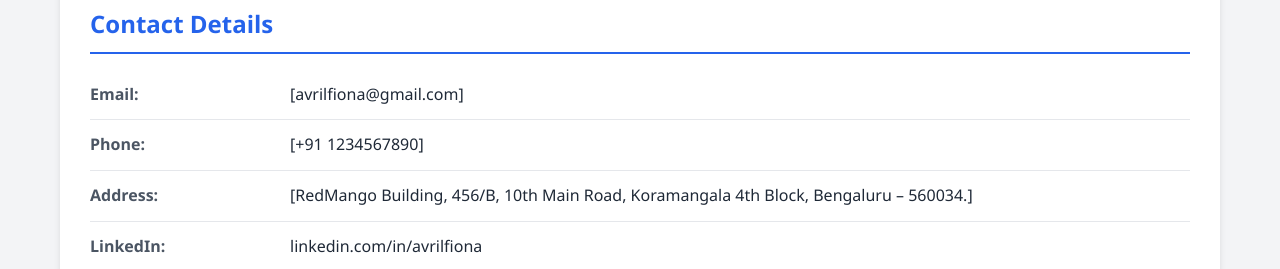
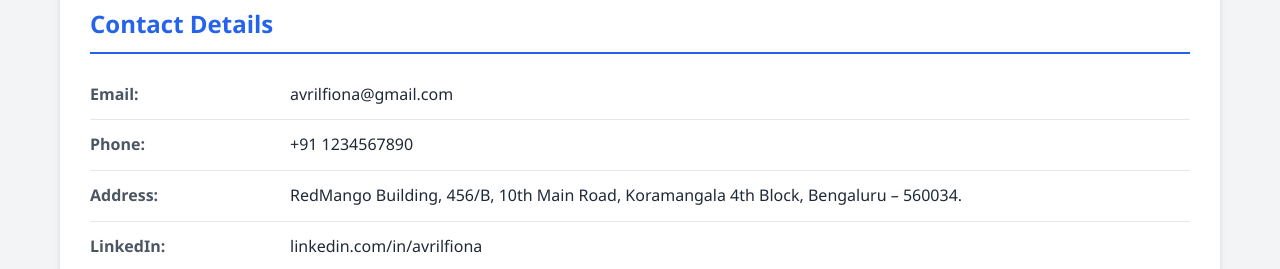
Before and after one commit to avrilfiona29/Web_Tech_Assignment-1, a plain HTML site: page biodata.html in a window 1280 px wide. Shown: the part 677-946 px from the top of the page. Drawn offline with Linux system fonts and the light colour scheme.

Commit message:
biodata.html

```diff
--- a/biodata.html
+++ b/biodata.html
@@ -59,15 +59,15 @@
                     <table class="biodata-table">
                         <tr>
                             <td class="label">Email:</td>
-                            <td>[avrilfiona@gmail.com]</td>
+                            <td>avrilfiona@gmail.com</td>
                         </tr>
                         <tr>
                             <td class="label">Phone:</td>
-                            <td>[+91 1234567890]</td>
+                            <td>+91 1234567890</td>
                         </tr>
                         <tr>
                             <td class="label">Address:</td>
-                            <td>[RedMango Building, 456/B, 10th Main Road, Koramangala 4th Block, Bengaluru – 560034.]</td>
+                            <td>RedMango Building, 456/B, 10th Main Road, Koramangala 4th Block, Bengaluru – 560034.</td>
                         </tr>
                         <tr>
                             <td class="label">LinkedIn:</td>
```
